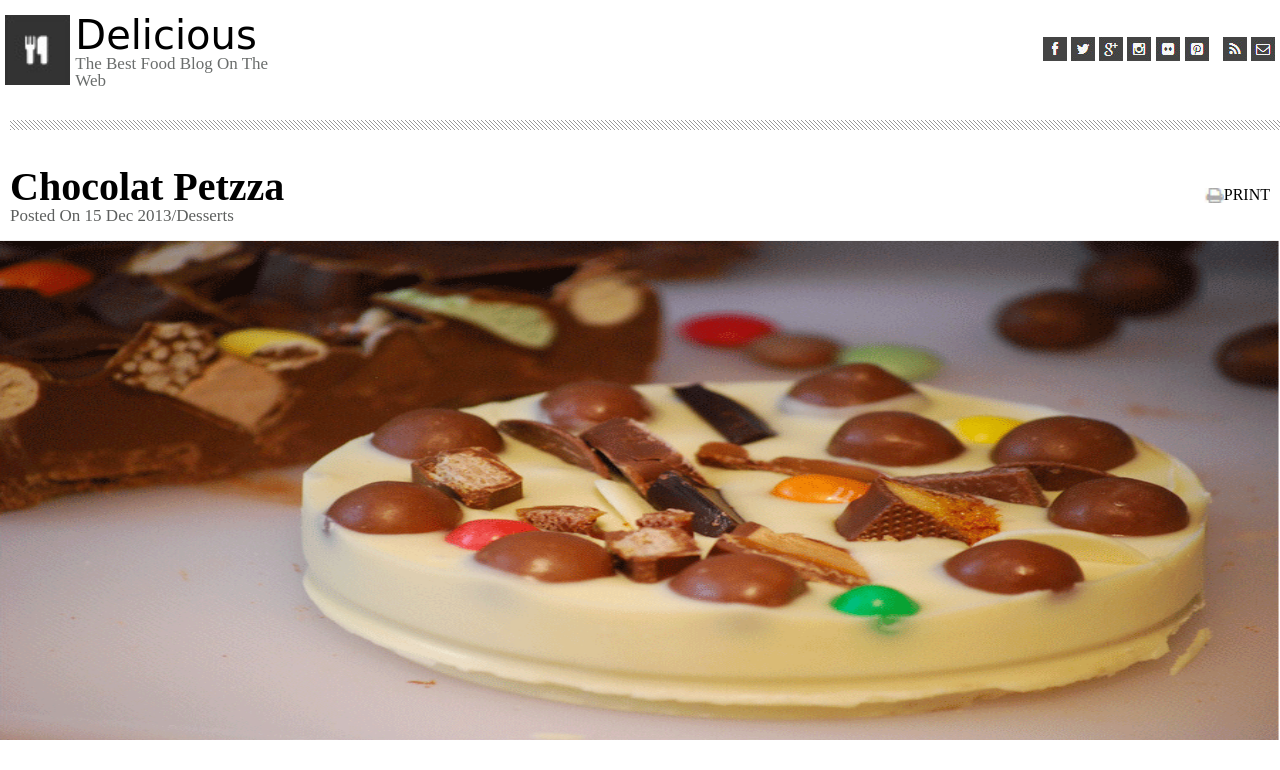
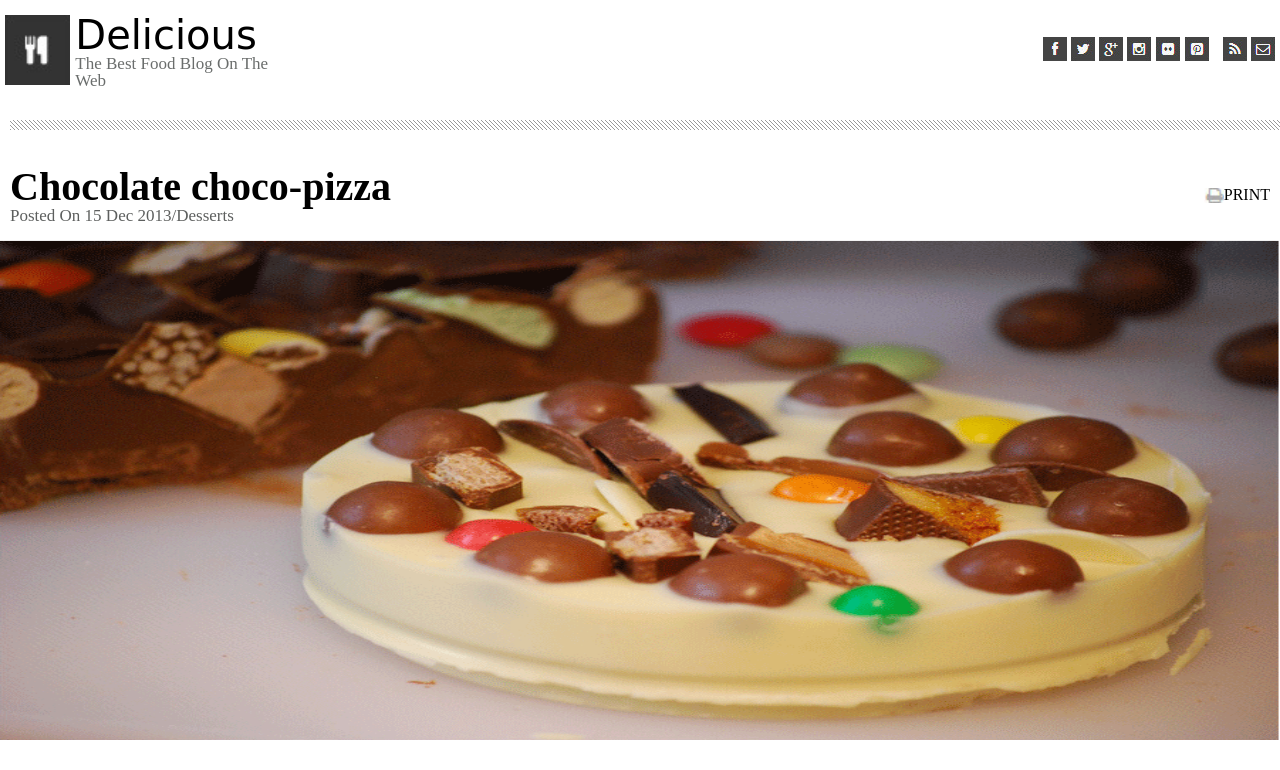
Before and after one commit to mohammadsilwadi/chocolate-pizza, a plain HTML site: page index.html in a window 1280 px wide. Shown: the top 770 px of the page. Drawn offline with Linux system fonts and the light colour scheme; files whose address does not match are found by name; a web font is replaced by a local one.

Commit message:
change title

```diff
--- a/index.html
+++ b/index.html
@@ -34,7 +34,7 @@
     <main>
         <section class="section1">
             <div class="title-sec1">
-                <div> <h1 style="font-weight: bold;font-size: 40px;">Chocolat Petzza</h1>
+                <div> <h1 style="font-weight: bold;font-size: 40px;">Chocolate choco-pizza</h1>
                       <p class="p-sec-one">posted on 15 dec 2013/desserts</p>
                     </div>
                  <div class="print"><img style="width: 20px;height: 15px;" src="./img/print-icon.png" alt=""> PRINT</div>
```
